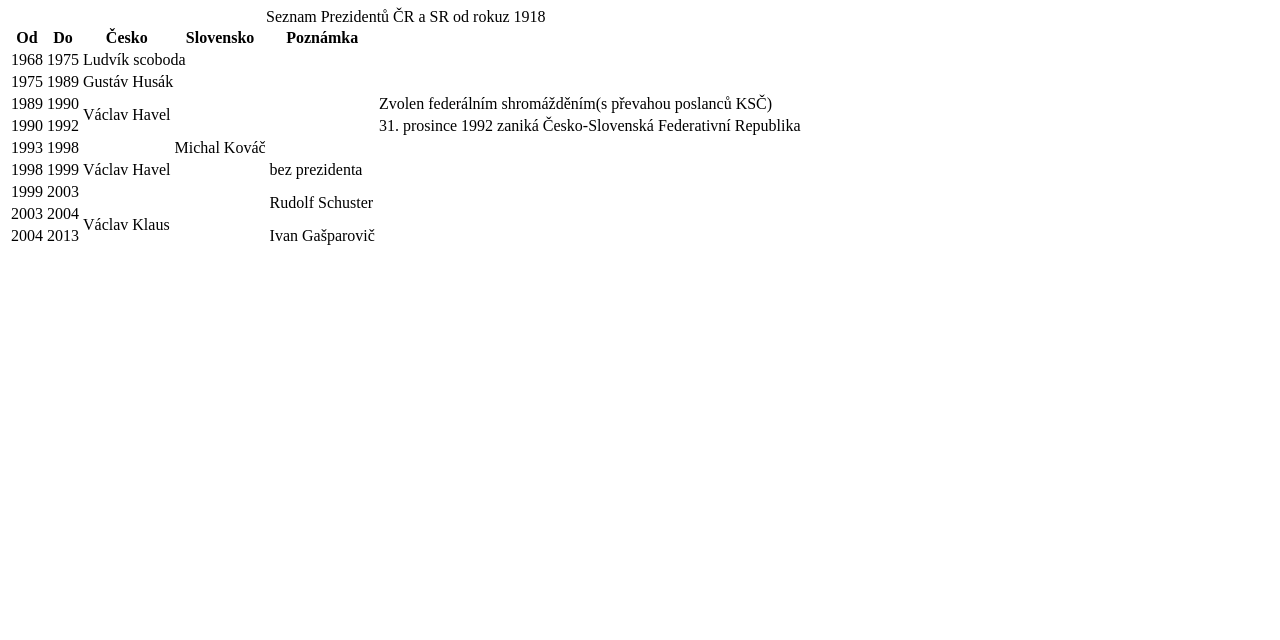
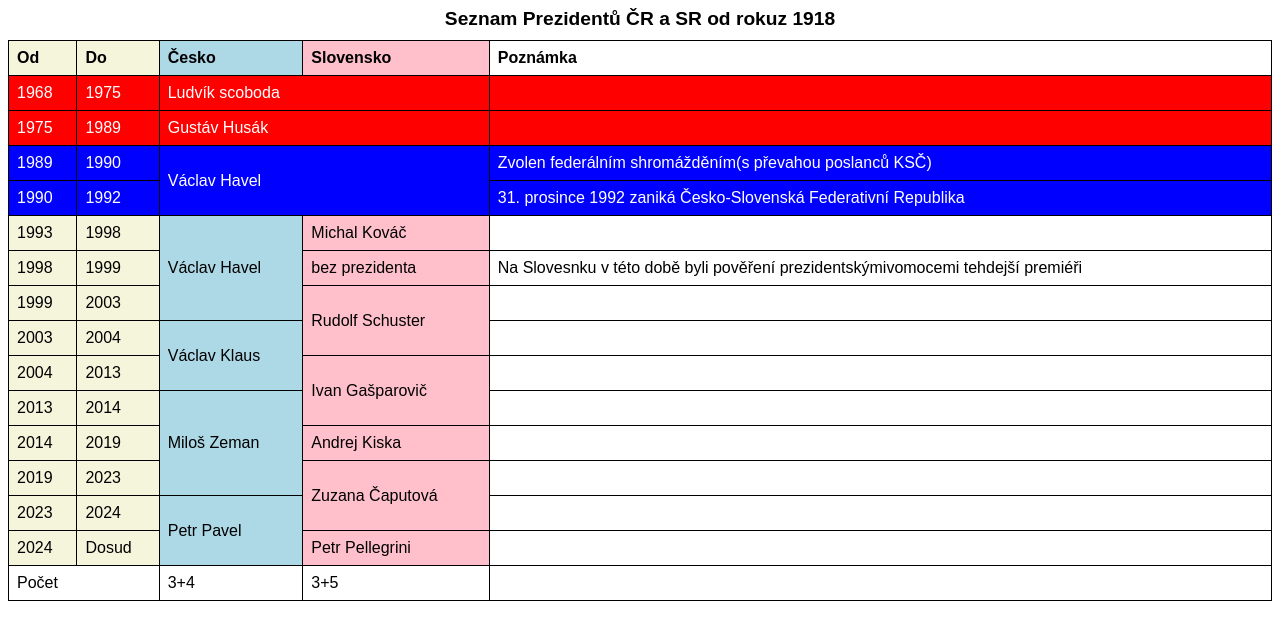
Before and after one commit to SebastianRybar/Prezidenti, a plain HTML site: page index.html in a window 1280 px wide. Drawn offline with Linux system fonts and the light colour scheme.

Commit message:
almost done

```diff
--- a/css/style.css
+++ b/css/style.css
@@ -1,3 +1,55 @@
-.table{
+/* General table styling */
+.table {
+    width: 100%;
     border-collapse: collapse;
+    text-align: left;
+    font-family: Arial, sans-serif;
 }
+
+.table th, .table td {
+    border: 1px solid #000;
+    padding: 8px;
+}
+
+
+/* .table tbody td:nth-child(1),
+.table tbody td:nth-child(2),
+.table thead th:nth-child(1),
+.table thead th:nth-child(2) {
+    background-color: beige;
+} */
+
+.table caption {
+    font-size: 1.2em;
+    font-weight: bold;
+    margin-bottom: 10px;
+}
+
+.blue {
+    background-color: blue;
+    color: white;
+}
+.red {
+    background-color: red;
+    color: white;
+}
+.table tbody:nth-of-type(3) td:nth-child(1),
+.table tbody:nth-of-type(3) td:nth-child(2) {
+    background-color: beige;
+}
+.table  th:nth-child(1),
+.table  th:nth-child(2){
+    background-color: beige;
+}
+.table  th:nth-child(3){
+    background-color: lightblue;
+}
+.table  th:nth-child(4){
+    background-color: pink;
+}
+.cz {
+    background-color: lightblue;
+}
+.sk{
+    background-color: pink;
+}
--- a/index.html
+++ b/index.html
@@ -4,6 +4,7 @@
     <meta charset="UTF-8">
     <meta name="viewport" content="width=device-width, initial-scale=1.0">
     <title>Document</title>
+    <link rel="stylesheet" href="./css/style.css">
 </head>
 <body>
     <table class="table">
@@ -17,79 +18,111 @@
                 <th>Poznámka</th>
             </tr>
         </thead>
-        <tbody>
+        <tbody class="red">
             <tr>
                 <td>1968</td>
                 <td>1975</td>
                 <td colspan="2">Ludvík scoboda</td>
                 <td></td>
-                <td></td>
+
             </tr>
             <tr>
                 <td>1975</td>
                 <td>1989</td>
                 <td colspan="2">Gustáv Husák</td>
                 <td></td>
-                <td></td>
+
             </tr>
             </tbody>
-            <tbody>
+            <tbody class="blue">
             <tr>
                 <td>1989</td>
                 <td>1990</td>
                 <td colspan="2" rowspan="2">Václav Havel</td>
-                <td></td>
                 <td>Zvolen federálním shromážděním(s převahou poslanců KSČ)</td>
             </tr>
             <tr>
                 <td>1990</td>
                 <td>1992</td>
-                <td></td>
                 <td>31. prosince 1992 zaniká Česko-Slovenská Federativní Republika</td>
             </tr>
             </tbody>
-            <tbody>
+            <tbody >
             <tr>
                 <td>1993</td>
                 <td>1998</td>
-                <td rowspan="3">Václav Havel</td>
-                <td>Michal Kováč</td>
+                <td rowspan="3" class="cz">Václav Havel</td>
+                <td class="sk">Michal Kováč</td>
                 <td></td>
             </tr>
             <tr>
                 <td>1998</td>
                 <td>1999</td>
-                <td></td>
-                <td>bez prezidenta</td>
-                <td></td>
+                <td class="sk">bez prezidenta</td>
+                <td>Na Slovesnku v této době byli pověření prezidentskýmivomocemi tehdejší premiéři</td>
             </tr>
             <tr>
                 <td>1999</td>
                 <td>2003</td>
+                <td rowspan="2" class="sk">Rudolf Schuster</td>
                 <td></td>
-                <td rowspan="2">Rudolf Schuster</td>
-                <td></td>
+
             </tr>
             <tr>
                 <td>2003</td>
                 <td>2004</td>
-                <td rowspan="2">Václav Klaus</td>
+                <td rowspan="2" class="cz">Václav Klaus</td>
                 <td></td>
-                <td></td>
+
             </tr>
             <tr>
                 <td>2004</td>
                 <td>2013</td>
+                <td rowspan="2" class="sk">Ivan Gašparovič</td>
                 <td></td>
-                <td>Ivan Gašparovič</td>
+
+            </tr>
+            <tr>
+                <td>2013</td>
+                <td>2014</td>
+                <td rowspan="3" class="cz">Miloš Zeman</td>
+                <td></td>
+
+            </tr>
+            <tr>
+                <td>2014</td>
+                <td>2019</td>
+                <td class="sk"> Andrej Kiska</td>
                 <td></td>
             </tr>
-            <tr></tr>
-            <tr></tr>
-            <tr></tr>
-            <tr></tr>
-            <tr></tr>
+            <tr>
+                <td>2019</td>
+                <td>2023</td>
+                <td rowspan="2" class="sk">Zuzana Čaputová</td>
+                <td></td>
+
+            </tr>
+            <tr>
+                <td>2023</td>
+                <td>2024</td>
+                <td rowspan="2" class="cz">Petr Pavel</td>
+                <td></td>
+
+            </tr>
+            <tr>
+                <td>2024</td>
+                <td>Dosud</td>
+                <td class="sk"> Petr Pellegrini</td>
+                <td></td>
+            </tr>
         </tbody>
+        <tfoot>
+            <tr>
+                <td colspan="2">Počet</td>
+                <td >3+4</td>
+                <td >3+5</td>
+                <td ></td>
+            </tr>
     </table>
 </body>
 </html>
```
